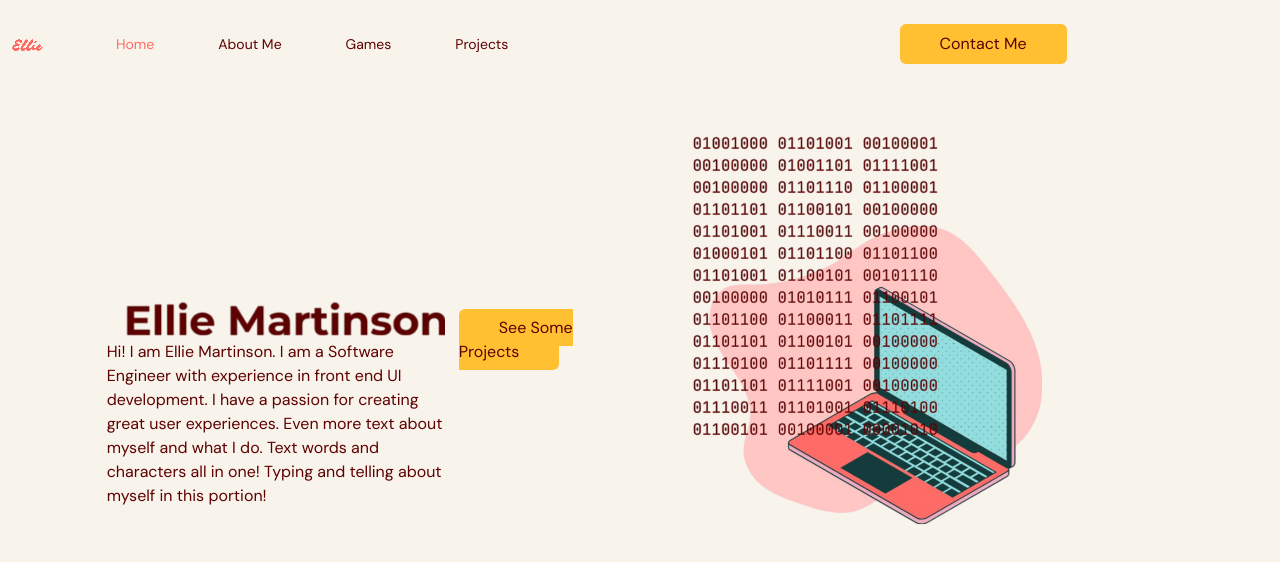
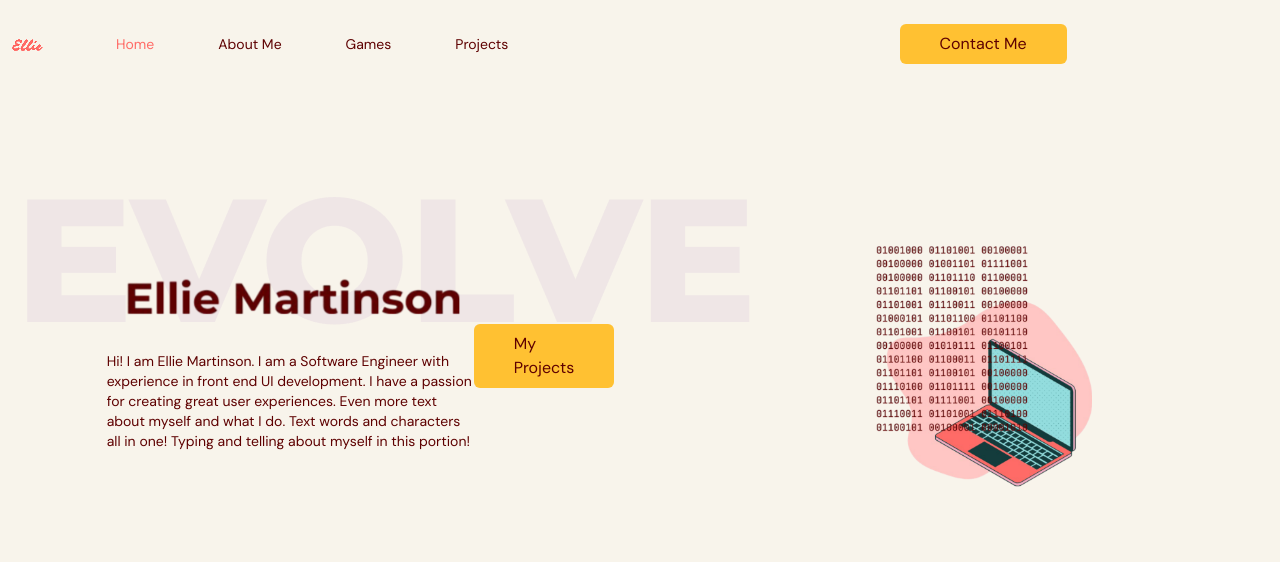
Before and after one commit to elliegance/ellie-website, a React (Vite) app in the folder personal-typescript/: page / in a window 1280 px wide. Shown: the top 562 px of the page. Built offline with nearby package versions, Linux system fonts and the light colour scheme.

Commit message:
feat: home page basics

```diff
--- a/personal-typescript/src/scenes/home/index.tsx
+++ b/personal-typescript/src/scenes/home/index.tsx
@@ -4,6 +4,8 @@
 import EllieMartinson from '@/assets/EllieMartinson.png'
 import BinaryLaptop from '@/assets/BinaryLaptop.png'
 import AnchorLink from 'react-anchor-link-smooth-scroll'
+import { motion } from 'framer-motion'
+
 
 type Props = {
     setSelectedPage: (value: SelectedPage) =>void
@@ -16,24 +18,48 @@
     className="gap-16 bg-gray-20 py-10 md:h-full"
   >
     {/* IMAGE AND MAIN HEADER */}
-    <div className="md:flex mx-auto w-5/6 items-center justify-center md:h-5/6">
+    <motion.div
+        className="md:flex mx-auto w-5/6 items-center justify-center md:h-5/6"
+        onViewportEnter={()=> setSelectedPage(SelectedPage.Home)}
+    >
         {/* MAIN HEADER */}
         <div className="z-10 mt-32 md:basis-3/5">
             {/* HEADINGS */}
-            <div>
-                <div>
-                    <img alt="ellie-martinson" src={EllieMartinson}/>
+            <motion.div
+                className="md:-mt-20"
+                initial="hidden"
+                whileInView="visible"
+                viewport={{once : true, amount: 0.5}}
+                transition={{duration: 0.5}}
+                variants={{
+                    hidden: {opacity:0, x:-50},
+                    visible: {opacity:1, x:0}
+                }}>
+                <div className="relative">
+                    <div className="before:absolute before:-top-20 before:-left-20 before:z-[-1] md:before:content-evolvetext">
+                        <img alt="ellie-martinson" src={EllieMartinson}/>
+                    </div>
                 </div>
-            </div>
-            <p>
+            <p className="mt-8 text-sm">
                 Hi! I am Ellie Martinson. I am a Software Engineer with experience in front end UI development.
                 I have a passion for creating great user experiences.  Even more text about myself and what I do. Text words and characters all in one! Typing and telling about myself in this portion!
             </p>
+            </motion.div>
         </div>
         {/* ACTIONS */}
-        <div>
+        <motion.div
+            className="mt-8 flex items-center gap-8"
+            initial="hidden"
+            whileInView="visible"
+            viewport={{once : true, amount: 0.5}}
+            transition={{delay:0.2, duration: 0.5}}
+            variants={{
+                hidden: {opacity:0, x:-50},
+                visible: {opacity:1, x:0}
+            }}
+        >
             <ActionButton setSelectedPage={setSelectedPage}>
-                See Some Projects
+                My Projects
             </ActionButton>
             <AnchorLink
                 className = "text-sm font-bold text-primary-500 underline hover:text-secondary-500"
@@ -42,12 +68,12 @@
             >
 
             </AnchorLink>
-        </div>
+        </motion.div>
         {/* IMAGE */}
-        <div>
+        <div className="flex basis-3/5 justify-center md:z-10 md:ml-40 md:mt-16 md:justify-items-end">
             <img alt="binary-laptop" src={BinaryLaptop}/>
         </div>
-    </div>
+    </motion.div>
   </section>
 }
 
```
Also changed, not shown: personal-typescript/src/assets/EvolveText.png (added).
